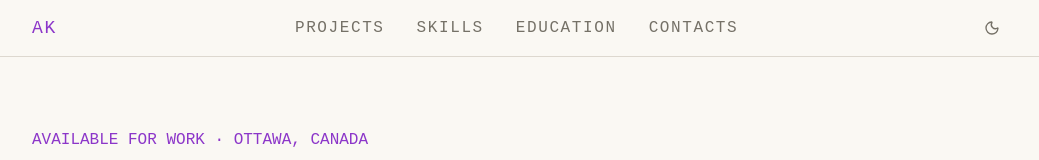
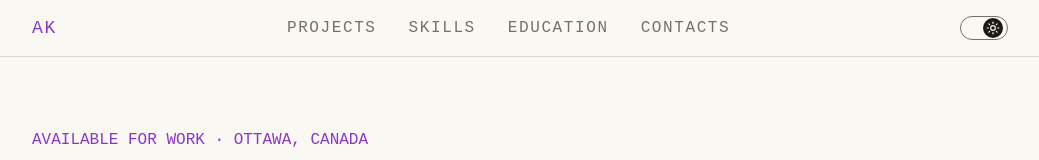
Before and after one commit to Ananasikflafik/portfolio, a React (Vite) app: page / in a window 1280 px wide. Shown: the top 160 px of the page, without its empty margins (120-1159 px from the left). Built offline with nearby package versions, Linux system fonts and the light colour scheme.

Commit message:
Update theme-toggle button design on md

```diff
--- a/src/components/Navbar.jsx
+++ b/src/components/Navbar.jsx
@@ -1,6 +1,7 @@
 import { useState } from "react";
 import { Sun, Moon } from 'lucide-react';
 import { useTheme } from '../useTheme';
+import { backInOut, motion } from 'framer-motion';
 
 const NAV_LINKS = ["Projects", "Skills", "Education", "Contacts"];
 
@@ -32,15 +33,18 @@ function Navbar() {
                         </button>
                     )) }
                 </nav>
-                 <button
-                    onClick={toggle}
-                    aria-label="Toggle theme"
-                    className="hidden md:flex items-center p-2 text-muted-foreground hover:text-foreground transition-colors"
-                >
-                    {theme === 'dark' ? <Sun size={16} /> : <Moon size={16} />}
+
+                <button className={`my-auto hidden md:flex items-center text-background transition-colors
+                 bg-background border-muted-foreground border w-12 h-6 rounded-2xl p-1 cursor-pointer ${theme === 'light' ? "justify-end" : "justify-start"}`}
+                        onClick={toggle}>
+                    <motion.div layout transition={{ type: "spring", visualDuration: 0.5, bounce: 0.2, }}
+                    className="w-5 h-5 bg-foreground rounded-4xl flex items-center justify-center">
+                        {theme === 'light' ? <Sun size={14} /> : <Moon size={14} />}
+                    </motion.div>
                 </button>
-                </div>
-                <div className="md:hidden flex items-center justify-start gap-4">
+
+                {/*mobile menu + theme-togggle button*/}<div
+                    className="md:hidden flex items-center justify-start gap-4">
                     <button
                         className="font-mono text-xs tracking-widest uppercase text-muted-foreground pl-4"
                         onClick={() => setOpen((v) => !v)}
@@ -52,10 +56,14 @@ function Navbar() {
                         onClick={toggle}
                         aria-label="Toggle theme"
                         className="p-2 text-muted-foreground hover:text-foreground transition-colors"
+
                     >
+
                         {theme === 'dark' ? <Sun size={16} /> : <Moon size={16} />}
                     </button>
-                    </div>
+                </div>
+
+            </div>
 
             {open &&
                 <div className="md:hidden border-t border-border px-6 pt-4 pb-6 flex flex-col gap-4">
```
